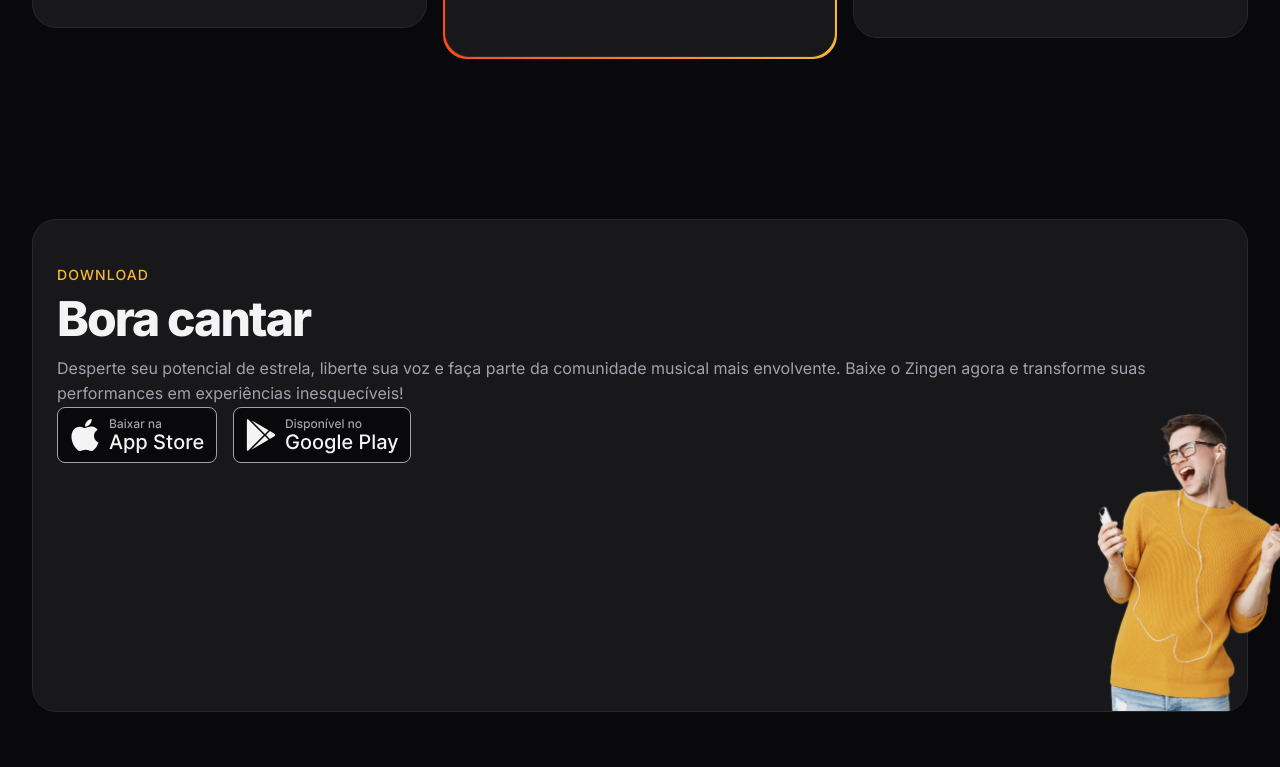
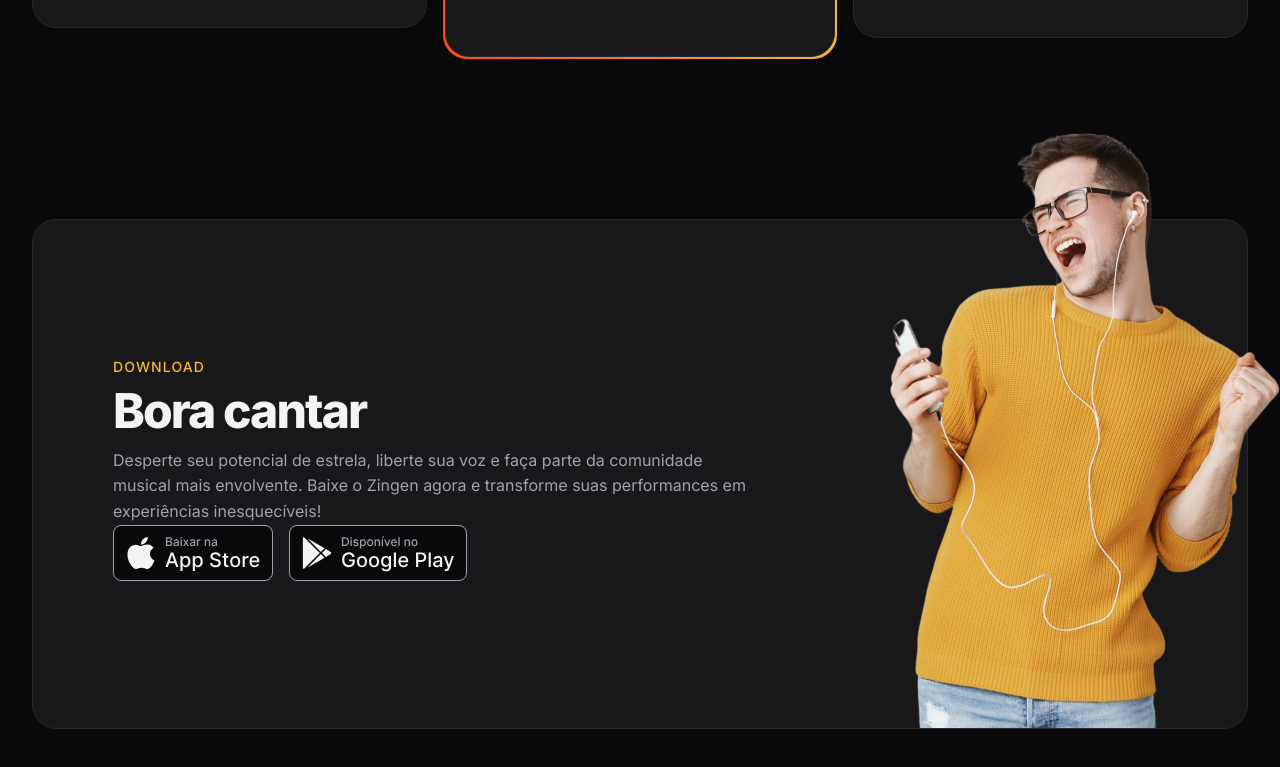
Before and after one commit to rafaelossmedeiros/Projeto---Landing-Page-de-Aplica--o, a plain HTML site: page index.html in a window 1280 px wide. Shown: the part 3360-4127 px from the top of the page. Drawn offline with Linux system fonts and the light colour scheme.

Commit message:
Seção download

```diff
--- a/styles/download.css
+++ b/styles/download.css
@@ -19,7 +19,19 @@
     }
 
 
+    @media (width >=80em) {
+        .card {
+            padding: 8.75rem 5rem;
 
+            & > div:nth-child(1) {
+                max-width: 40rem;
+            }
+
+            & > img {
+                width: 29.125rem;
+            }
+        }
+    }
 
 
 }
```
